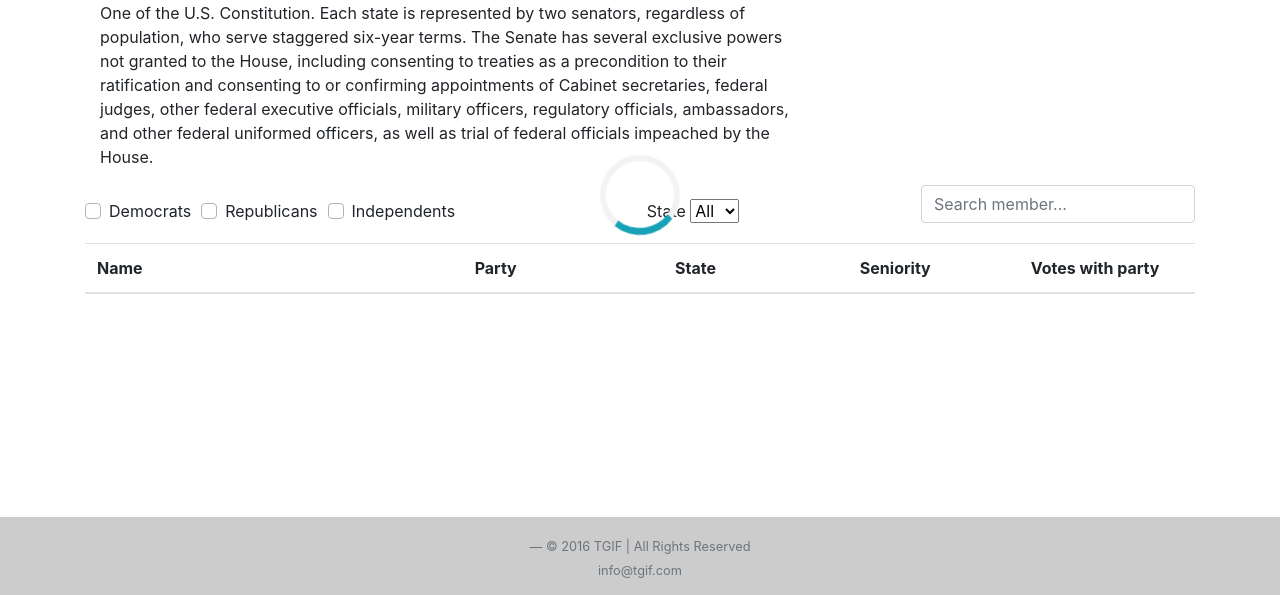
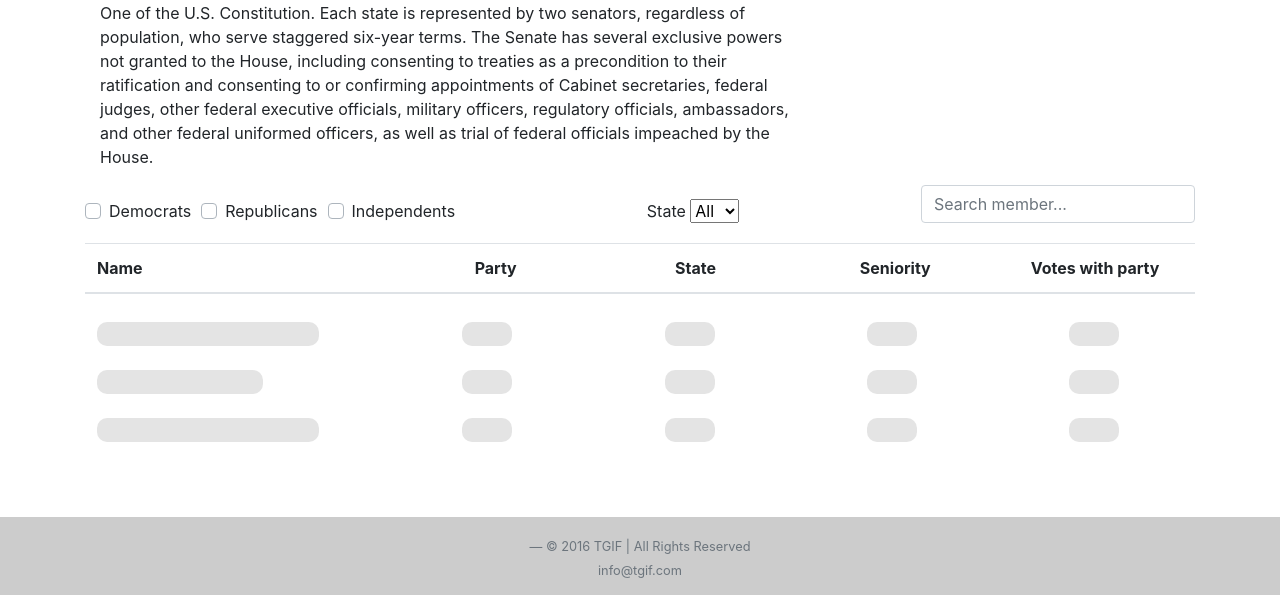
Before and after one commit to DanWttvn/TGIF-Vue, a plain HTML site: page senatePage.html in a window 1280 px wide. Shown: the part 205-800 px from the top of the page. Drawn offline with Linux system fonts and the light colour scheme.

Commit message:
LOADER SKELETON

```diff
--- a/css/tgif.css
+++ b/css/tgif.css
@@ -1,6 +1,8 @@
 
 body {
 	padding-top: 80px;	/* para que no me tape el menu */
+	box-sizing: border-box;
+
 }
 
 body > .container {
@@ -97,6 +99,69 @@ footer p {
 	}
 }
 
+/*------ SKELETON LOADER ------ */
+#loader {
+	width: 100%;
+	display: flex;
+	flex-flow: column nowrap;
+}
+
+#loader div:nth-child(1) .nameLine{
+	width: 80%;
+}
+#loader div:nth-child(2) .nameLine{
+	width: 60%;
+}
+#loader div:nth-child(3) .nameLine{
+	widows: 90%;
+}
+
+.lines {
+	width: 100%;
+	display: flex;
+	flex-flow: row nowrap;
+}
+
+.line1,
+.line2 {
+	height: 24px;
+	margin: 12px;
+	border-radius: 10px;
+}
+
+.line1 {
+	width: 28%;
+}
+
+.nameLine {
+	height: 100%;
+	border-radius: 10px;
+	animation: pulse 1s infinite ease-in-out;
+}
+
+.line2 {
+	width: 18%;
+}
+
+.otherLine {
+	margin: auto;
+	width: 50px;
+	height: 100%;
+	border-radius: 10px;
+	animation: pulse 1s infinite ease-in-out;
+}
+
+@keyframes pulse {
+	0% {
+		background: rgba(165, 165, 165, .1);
+	}
+	50% {
+		background: rgba(165, 165, 165, .3);
+	}
+	100% {
+		background: rgba(165, 165, 165, .1);
+	}
+}
 
 /*------ GO UP BUTTON ------ */
 
--- a/js/congress113Tables.js
+++ b/js/congress113Tables.js
@@ -1,7 +1,7 @@
 let data;
 let membersData;
 
-const spinner = document.getElementById("spinner");
+const loader = document.getElementById("loader");
 
 let membersTable = document.getElementById("membersTable");
 let bodySection = document.getElementById("bodySection");
@@ -15,7 +15,7 @@ if (window.location.href == "file:///C:/Users/Daniela/OneDrive%20-%20Universidad
 
 loadData();
 function loadData() {
-	spinner.removeAttribute("hidden");
+	loader.removeAttribute("hidden");
 	fetch(url , {
 		method: "GET",
 		headers: {
@@ -31,7 +31,7 @@ function loadData() {
 		membersData = data.results[0].members;
 		getDataIntoTable(membersData);
 
-		spinner.setAttribute("hidden", "");
+		loader.setAttribute("hidden", "");
 
 	}).catch(function(error) {
 		console.log("Request failed: " + error.message);
--- a/senatePage.html
+++ b/senatePage.html
@@ -10,8 +10,6 @@
 </head>
 <body>
 	<div class="container">
-
-		<div hidden id="spinner"></div>
 
 		<header class="row">
 			<div class="col">
@@ -168,8 +166,32 @@
 					<th>Votes with party</th>
 				</tr>
 			</thead>
-			<tbody id="bodySection"></tbody>
+			<tbody id="bodySection">
+			</tbody>
 		</table>
+		<div hidden id="loader">
+			<div class="lines">
+				<div class="line1"><div class="nameLine"></div></div>
+				<div class="line2"><div class="otherLine"></div></div>
+				<div class="line2"><div class="otherLine"></div></div>
+				<div class="line2"><div class="otherLine"></div></div>
+				<div class="line2"><div class="otherLine"></div></div>
+			</div>
+			<div class="lines">
+				<div class="line1"><div class="nameLine"></div></div>
+				<div class="line2"><div class="otherLine"></div></div>
+				<div class="line2"><div class="otherLine"></div></div>
+				<div class="line2"><div class="otherLine"></div></div>
+				<div class="line2"><div class="otherLine"></div></div>
+			</div>
+			<div class="lines">
+				<div class="line1"><div class="nameLine"></div></div>
+				<div class="line2"><div class="otherLine"></div></div>
+				<div class="line2"><div class="otherLine"></div></div>
+				<div class="line2"><div class="otherLine"></div></div>
+				<div class="line2"><div class="otherLine"></div></div>
+			</div>
+		</div>
 	</div>
 
 	<footer>
```
Also changed, not shown: housePage.html (+23 -2 lines).
